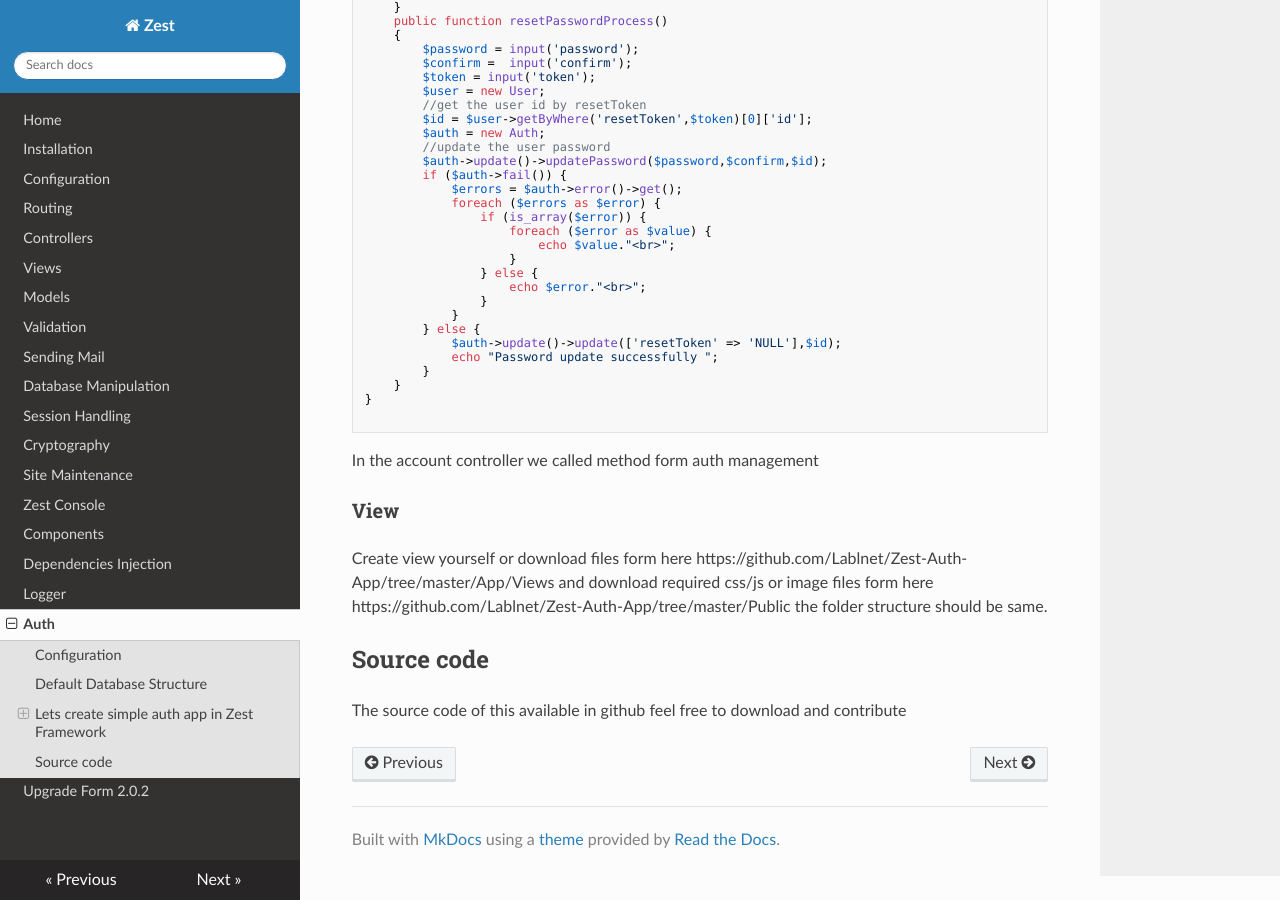
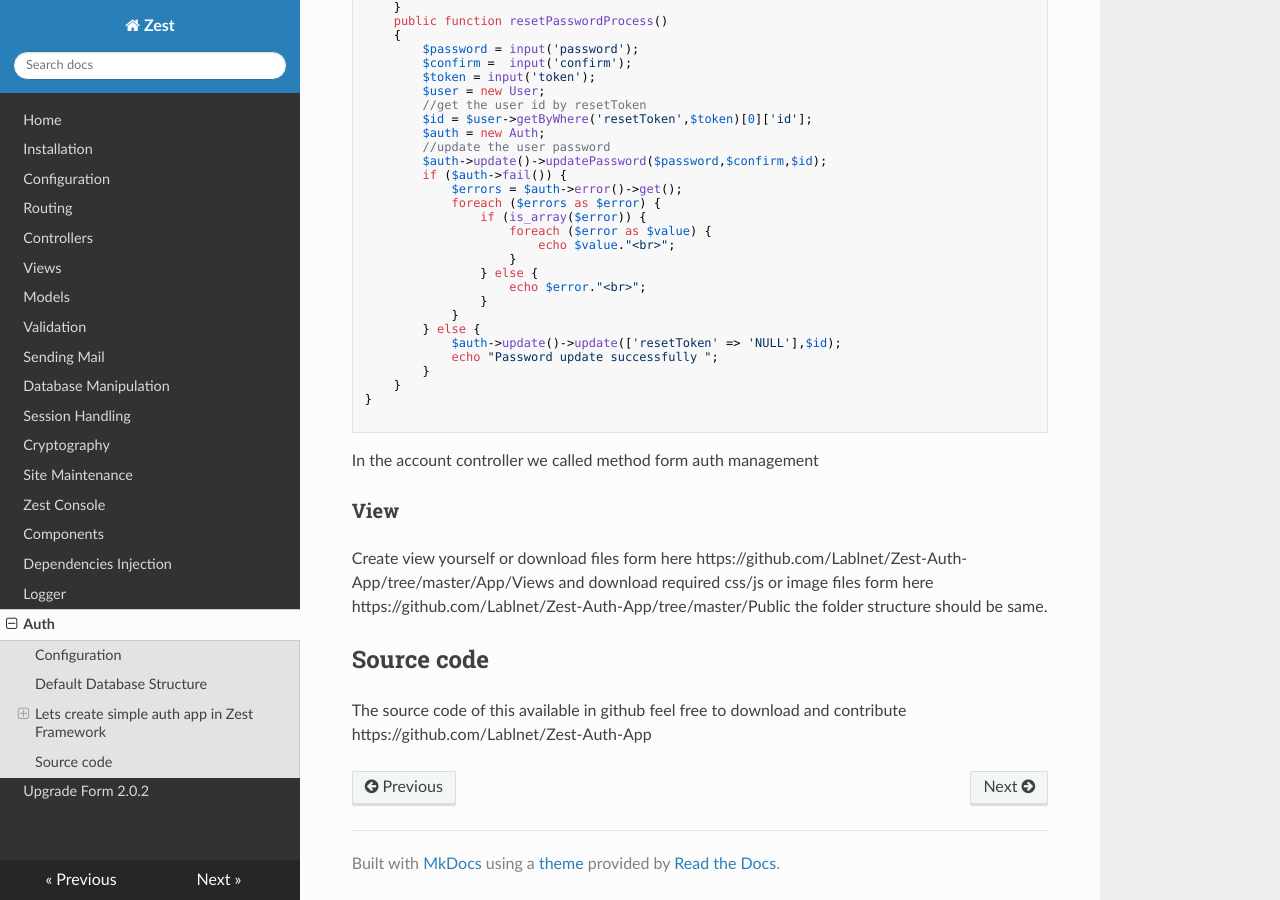
Before and after one commit to alphazframework/zest-docs-latest, an MkDocs documentation site: the page built from docs/auth.md, in a window 1280 px wide and 900 px high, scrolled down 6704 px. Built offline with MkDocs 1.6.1, drawn with Linux system fonts in a browser that asks for light colours; nearby versions of some CDN libraries; old or Windows-style settings are respelled for this version of MkDocs; part of the change alters nothing that is shown.

Commit message:
Update auth.md

```diff
--- a/docs/auth.md
+++ b/docs/auth.md
@@ -492,3 +492,4 @@ the folder structure should be same.
 
 ## Source code
 The source code of this available in github feel free to download and contribute
+https://github.com/Lablnet/Zest-Auth-App
```
